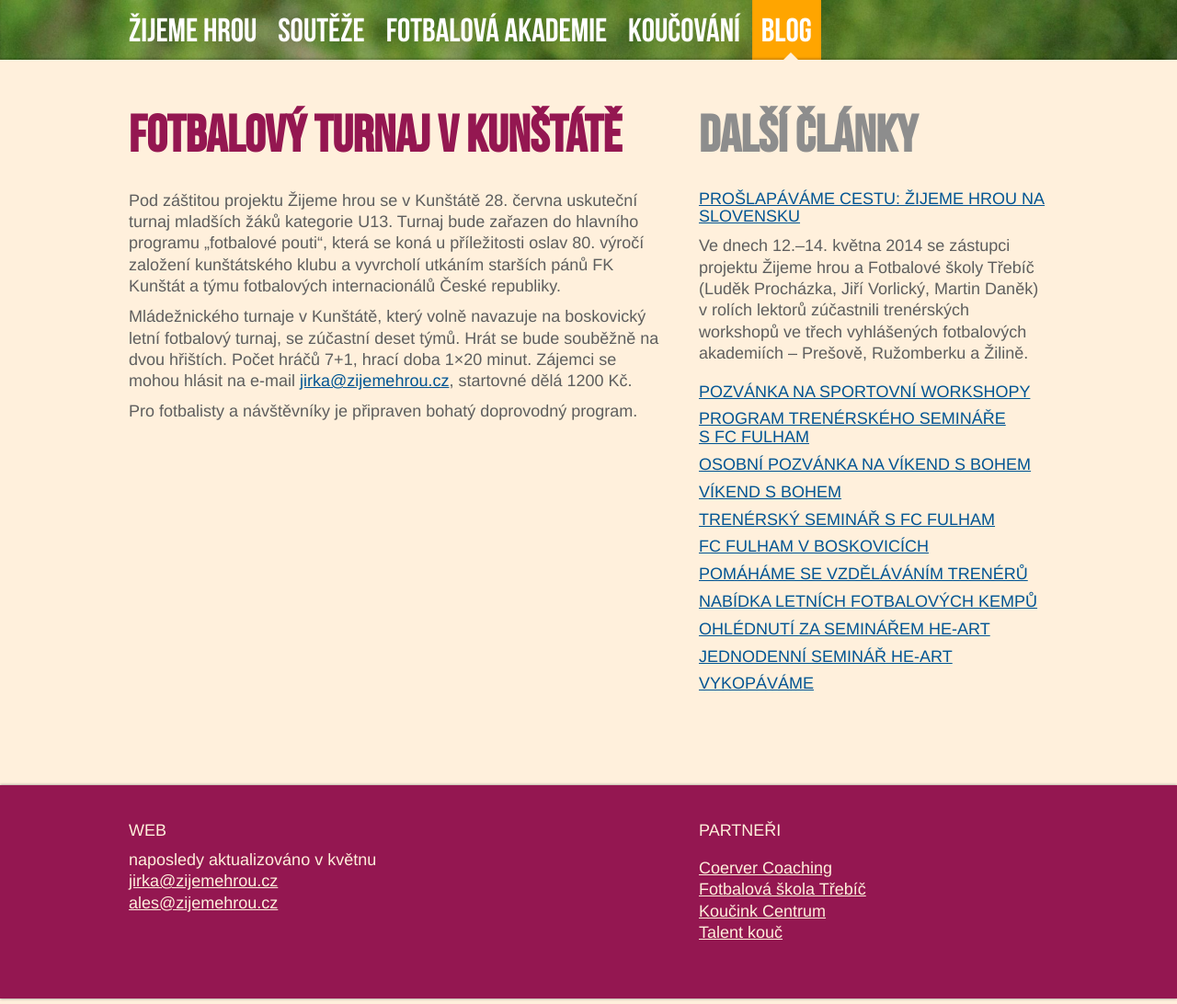
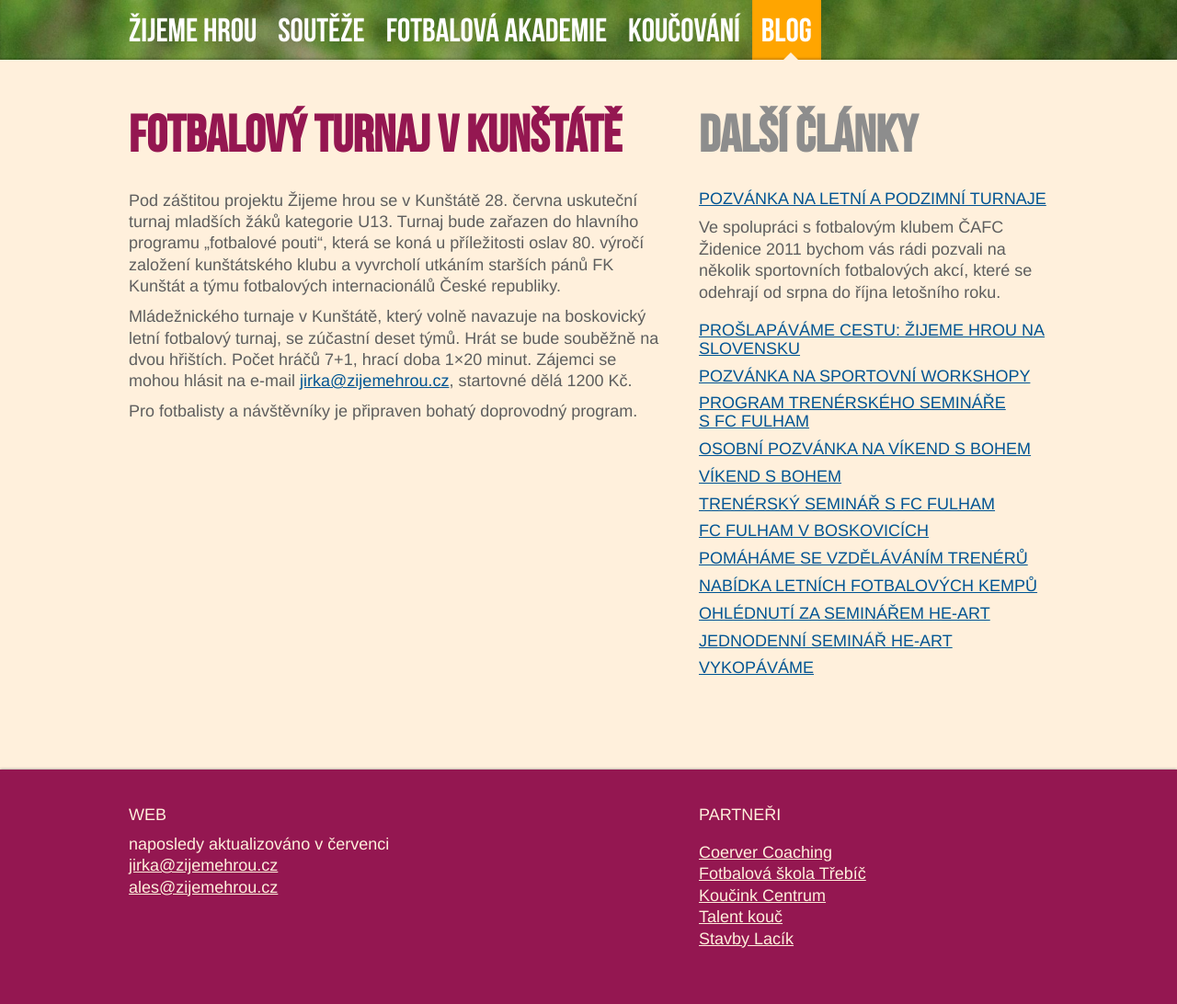
Before and after one commit to zoul/zijeme-hrou, a Jekyll site: the page built from _posts/2014-2-18-fotbalovy-turnaj-kunstat.md, in a window 1280 px wide. Shown: the whole page at 92% size. Built offline with Jekyll 4.4.1, drawn with Linux system fonts in a browser that asks for light colours.

Commit message:
Přidal jsem post o letních a podzimních turnajích.

```diff
--- a/_includes/footer.html
+++ b/_includes/footer.html
@@ -8,12 +8,13 @@
                 <li><a href="http://www.fstrebic.cz/">Fotbalová škola Třebíč</a></li>
                 <li><a href="http://koucinkcentrum.cz/">Koučink Centrum</a></li>
                 <li><a href="http://www.talentkouc.cz">Talent kouč</a></li>
+                <li><a href="http://www.lacik.cz/">Stavby Lacík</a></li>
             </ul>
         </div>
         <div class="col col-main">
             <h3 class="small">Web</h3>
             <p>
-            naposledy aktualizováno v květnu<br>
+            naposledy aktualizováno v červenci<br>
             <a href="mailto:jirka@zijemehrou.cz">jirka@zijemehrou.cz</a><br>
             <a href="mailto:ales@zijemehrou.cz">ales@zijemehrou.cz</a><br>
             </p>
--- /dev/null
+++ b/_posts/2014-7-7-pozvanka-na-dalsi-turnaje.md
@@ -0,0 +1,12 @@
+---
+title: Pozvánka na letní a podzimní turnaje
+layout: blog-post
+---
+
+Ve spolupráci s fotbalovým klubem ČAFC Židenice 2011 bychom vás rádi pozvali na několik sportovních fotbalových akcí, které se odehrají od srpna do října letošního roku.
+
+První z těchto akcí je série miniturnajů pro kategorie U8–U12. Tyto turnaje se odehrají o sobotách 23. srpna, 6. září a 4. října. Hraje se v malých sestavách na malých hřištích systémem každý s každým, turnaje proběhnou na hřišti ČAFC Židenice 2011 v Brně.
+
+Druhou, v tuto chvíli již plně obsazenou akcí je fotbalový turnaj pro kategorie U12 a U13; hraje se v sobotu 28. října na hřišti TJ Čechie Zastávka v Zastávce u Brna.
+
+Veškeré podrobné informace o turnajích najdete [na webu ČAFC Židenice 2011](http://cafczidenice2011.cz/?page_id=858).
```
